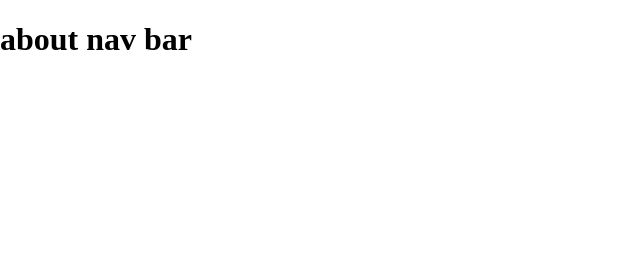
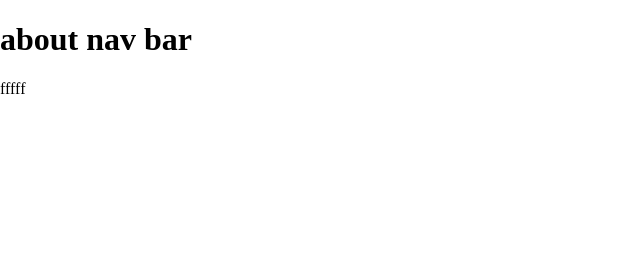
Before and after one commit to sunmaximus/test-2, a plain HTML site: page index.html in a window 1280 px wide. Shown: the top 271 px of the page, 0-640 px from the left. Drawn offline with Linux system fonts and the light colour scheme.

Commit message:
i like ffff

```diff
--- a/index.html
+++ b/index.html
@@ -7,8 +7,7 @@
 <body>
   <header class="my-header">
     <h1>about nav bar</h1>
-
-  </header>
+fffff  </header>
 <div class="my-body">
   <div class="my-body-content">
     <input class="search-bar"/>
```
